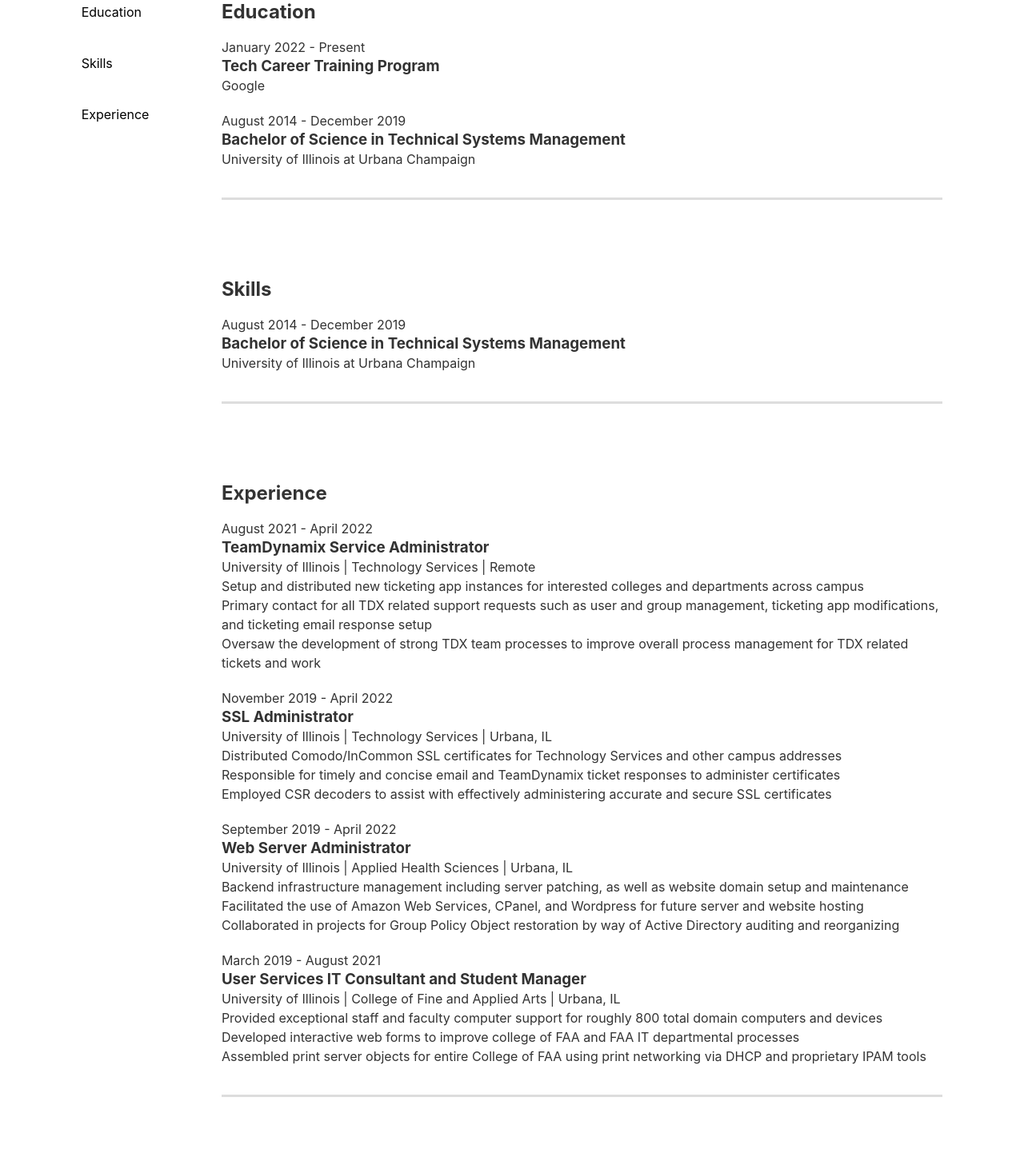
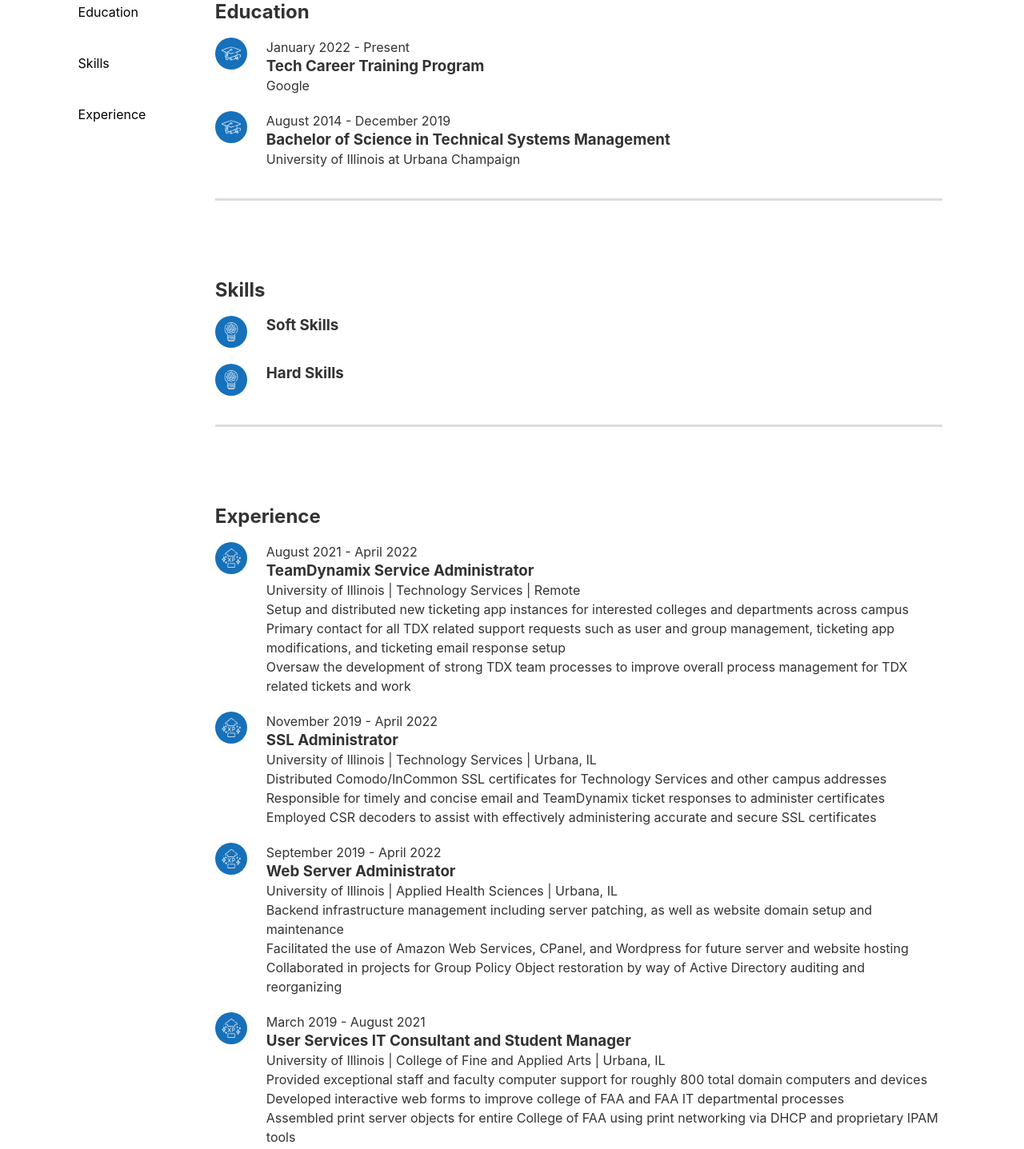
Before and after one commit to mqwebst2/TEP-Project, a website built with Vite: page index.html in a window 1280 px wide. Shown: the part 3934-5371 px from the top of the page at 80% size. Built offline with nearby package versions, Linux system fonts and the light colour scheme.

Commit message:
new icons added

```diff
--- a/index.html
+++ b/index.html
@@ -170,7 +170,13 @@
                   <ul class="resume-list">
                     <li class="resume-list__item">
                       <div class="resume-list__item-con">
-                        <div class="resume-item__icon"></div>
+                        <div class="resume-item__icon">
+                          <img
+                            src="./icons/education-icon.png"
+                            alt="Education Icon"
+                            class="resume-item__icon-inner"
+                          />
+                        </div>
 
                         <div class="resume-item__content">
                           <div class="resume-item__year">
@@ -195,7 +201,13 @@
 
                     <li class="resume-list__item">
                       <div class="resume-list__item-con">
-                        <div class="resume-item__icon"></div>
+                        <div class="resume-item__icon">
+                          <img
+                            src="./icons/education-icon.png"
+                            alt="Education Icon"
+                            class="resume-item__icon-inner"
+                          />
+                        </div>
 
                         <div class="resume-item__content">
                           <div class="resume-item__year">
@@ -233,22 +245,40 @@
                   <ul class="resume-list">
                     <li class="resume-list__item">
                       <div class="resume-list__item-con">
-                        <div class="resume-item__icon"></div>
+                        <div class="resume-item__icon">
+                          <img
+                            src="./icons/skill-icon.png"
+                            alt="Skill Icon"
+                            class="resume-item__icon-inner"
+                          />
+                        </div>
 
                         <div class="resume-item__content">
-                          <div class="resume-item__year">
-                            <span>August 2014 - December 2019</span>
+                          <div class="resume-item__title">
+                            <h3 class="page-h3 resume-h3">Soft Skills</h3>
                           </div>
+                          <div class="resume-item__list">
+                            <ul class="resume-item__list-items">
+                              <li></li>
+                            </ul>
+                          </div>
+                        </div>
+                      </div>
+                    </li>
+
+                    <li class="resume-list__item">
+                      <div class="resume-list__item-con">
+                        <div class="resume-item__icon">
+                          <img
+                            src="./icons/skill-icon.png"
+                            alt="Skill Icon"
+                            class="resume-item__icon-inner"
+                          />
+                        </div>
+
+                        <div class="resume-item__content">
                           <div class="resume-item__title">
-                            <h3 class="page-h3 resume-h3">
-                              Bachelor of Science in Technical Systems
-                              Management
-                            </h3>
-                          </div>
-                          <div class="resume-item__location">
-                            <span
-                              >University of Illinois at Urbana Champaign</span
-                            >
+                            <h3 class="page-h3 resume-h3">Hard Skills</h3>
                           </div>
                           <div class="resume-item__list">
                             <ul class="resume-item__list-items">
@@ -271,7 +301,13 @@
                   <ul class="resume-list">
                     <li class="resume-list__item">
                       <div class="resume-list__item-con">
-                        <div class="resume-item__icon"></div>
+                        <div class="resume-item__icon">
+                          <img
+                            src="./icons/experience-icon.png"
+                            alt="Experience Icon"
+                            class="resume-item__icon-inner"
+                          />
+                        </div>
 
                         <div class="resume-item__content">
                           <div class="resume-item__year">
@@ -321,7 +357,13 @@
 
                     <li class="resume-list__item">
                       <div class="resume-list__item-con">
-                        <div class="resume-item__icon"></div>
+                        <div class="resume-item__icon">
+                          <img
+                            src="./icons/experience-icon.png"
+                            alt="Experience Icon"
+                            class="resume-item__icon-inner"
+                          />
+                        </div>
 
                         <div class="resume-item__content">
                           <div class="resume-item__year">
@@ -367,7 +409,13 @@
 
                     <li class="resume-list__item">
                       <div class="resume-list__item-con">
-                        <div class="resume-item__icon"></div>
+                        <div class="resume-item__icon">
+                          <img
+                            src="./icons/experience-icon.png"
+                            alt="Experience Icon"
+                            class="resume-item__icon-inner"
+                          />
+                        </div>
 
                         <div class="resume-item__content">
                           <div class="resume-item__year">
@@ -415,7 +463,13 @@
 
                     <li class="resume-list__item">
                       <div class="resume-list__item-con">
-                        <div class="resume-item__icon"></div>
+                        <div class="resume-item__icon">
+                          <img
+                            src="./icons/experience-icon.png"
+                            alt="Experience Icon"
+                            class="resume-item__icon-inner"
+                          />
+                        </div>
 
                         <div class="resume-item__content">
                           <div class="resume-item__year">
@@ -477,7 +531,7 @@
                 port-paragraph="(Google - Tech Equity Program) This is a straight forward project to build out and reuse an HTML component using JavaScript Custom Elements and HTML Templates."
                 btn-link="./comment-component/index.html"
                 btn-text="See Project"
-                btn-icon="./email.png"
+                btn-icon="./icons/right-arrow-icon.png"
               ></portfolio-item>
 
               <portfolio-item
@@ -486,7 +540,7 @@
                 port-paragraph="(Google - Tech Equity Program) The User Comment Forum was a great project to showcase the usage of a custom comment component alongside a user commenting system."
                 btn-link="./comment-system/index.html"
                 btn-text="See Project"
-                btn-icon="./email.png"
+                btn-icon="./icons/right-arrow-icon.png"
               ></portfolio-item>
 
               <portfolio-item
@@ -495,7 +549,7 @@
                 port-paragraph="(Google - Tech Equity Program) This project expands on the work done in prior projects by adding State Management into the mix. This incorporates the previous User Comment Forum but also allows for user comments to be stored locally within the app."
                 btn-link="./remembering-state/index.html"
                 btn-text="See Project"
-                btn-icon="./email.png"
+                btn-icon="./icons/right-arrow-icon.png"
               ></portfolio-item>
 
               <portfolio-item
@@ -504,7 +558,7 @@
                 port-paragraph="(Google - Tech Equity Program) This project further expands on the previous work and uses some of the fundamentals, i.e. Service Workers, of Progressive Web Apps to further boost the usability of the app no matter the network connectivity."
                 btn-link="./service-worker/index.html"
                 btn-text="See Project"
-                btn-icon="./email.png"
+                btn-icon="./icons/right-arrow-icon.png"
               ></portfolio-item>
             </div>
           </div>
@@ -523,7 +577,7 @@
                 <custom-btn
                   btn-link="mailto:marques.q.webster@gmail.com"
                   btn-text="Email"
-                  btn-icon="./email.png"
+                  btn-icon="./icons/email-icon.png"
                 ></custom-btn>
               </div>
 
@@ -531,14 +585,14 @@
                 <custom-btn
                   btn-link="https://www.linkedin.com/in/marques-webster/"
                   btn-text="LinkedIn"
-                  btn-icon="./linkedin.png"
+                  btn-icon="./icons/linkedin-icon.png"
                 ></custom-btn>
               </div>
               <div class="contact-item">
                 <custom-btn
                   btn-link="https://github.com/mqwebst2"
                   btn-text="GitHub"
-                  btn-icon="./github.png"
+                  btn-icon="./icons/github-icon.png"
                 ></custom-btn>
               </div>
             </div>
--- a/style.css
+++ b/style.css
@@ -302,6 +302,34 @@
   margin-top: 20px;
 }
 
+.resume-list__item-con {
+  display: flex;
+  flex-direction: row;
+  column-gap: 24px;
+}
+
+.resume-item__icon {
+  display: flex;
+  flex-direction: column;
+  flex-shrink: 0;
+  align-items: center;
+  justify-content: center;
+
+  width: 40px;
+  height: 40px;
+
+  border-radius: 50px;
+
+  background-color: #1670ba;
+}
+
+.resume-item__icon-inner {
+  width: 60%;
+  height: 60%;
+
+  filter: invert(100%);
+}
+
 /* PORTFOLIO SECTION */
 #portfolio {
   width: 100vw;
```
Also changed, not shown: public/email.png (deleted), public/github.png (deleted), public/icons/education-icon.png (added), public/icons/email-icon.png (added), public/icons/experience-icon.png (added), public/icons/github-icon.png (added), public/icons/linkedin-icon.png (added), public/icons/right-arrow-icon.png (added), public/icons/skill-icon.png (added), public/linkedin.png (deleted).
